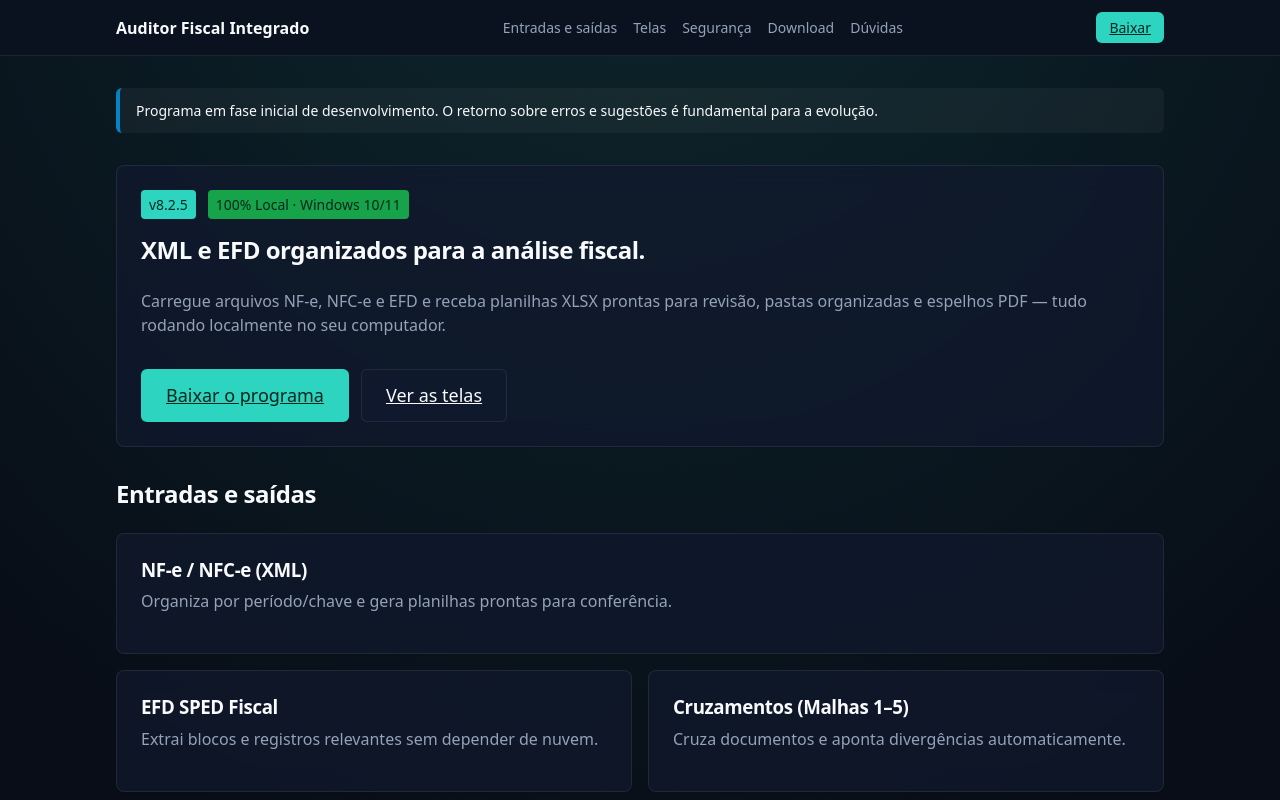
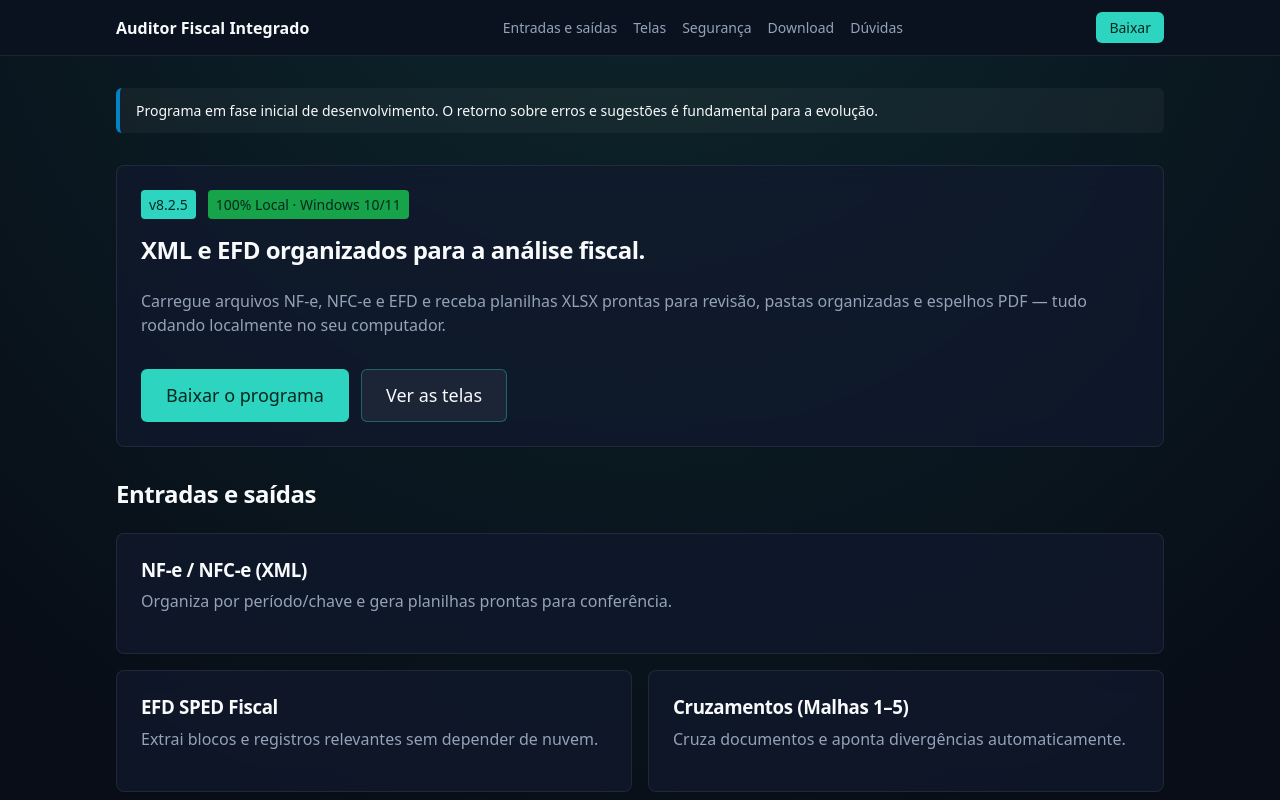
Before and after one commit to rafaelmilazzo/auditor-integrado-site, a plain HTML site: page index.html in a window 1280 px wide. Shown: the top 800 px of the page. Drawn offline with Linux system fonts and the light colour scheme.

Commit message:
Melhora destaque dos botoes

```diff
--- a/components/button.css
+++ b/components/button.css
@@ -5,6 +5,7 @@
   gap: var(--space-2);
   font-family: var(--font-sans);
   font-weight: 500;
+  text-decoration: none;
   border-radius: var(--radius-md);
   border: 1px solid transparent;
   cursor: pointer;
--- a/styles/auditor-integrado.css
+++ b/styles/auditor-integrado.css
@@ -248,6 +248,17 @@ h1, h2, h3 {
   border: 1px solid var(--color-border);
 }
 
+.ds-btn[data-variant="secondary"] {
+  background-color: rgba(255, 255, 255, 0.06);
+  border-color: rgba(45, 212, 191, 0.35);
+  color: var(--color-text-primary);
+}
+
+.ds-btn[data-variant="secondary"]:hover {
+  background-color: rgba(45, 212, 191, 0.12);
+  border-color: var(--color-primary);
+}
+
 .ds-btn:disabled {
   opacity: 0.55;
   cursor: not-allowed;
```
